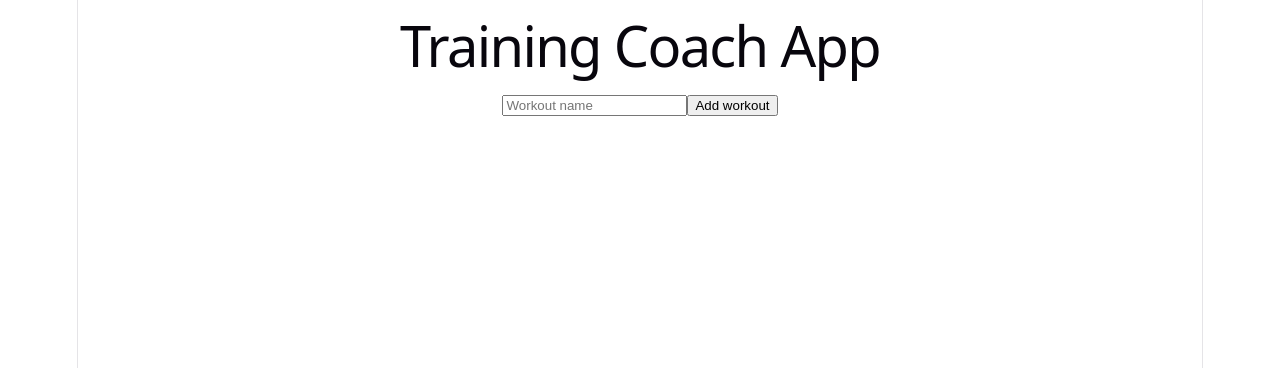
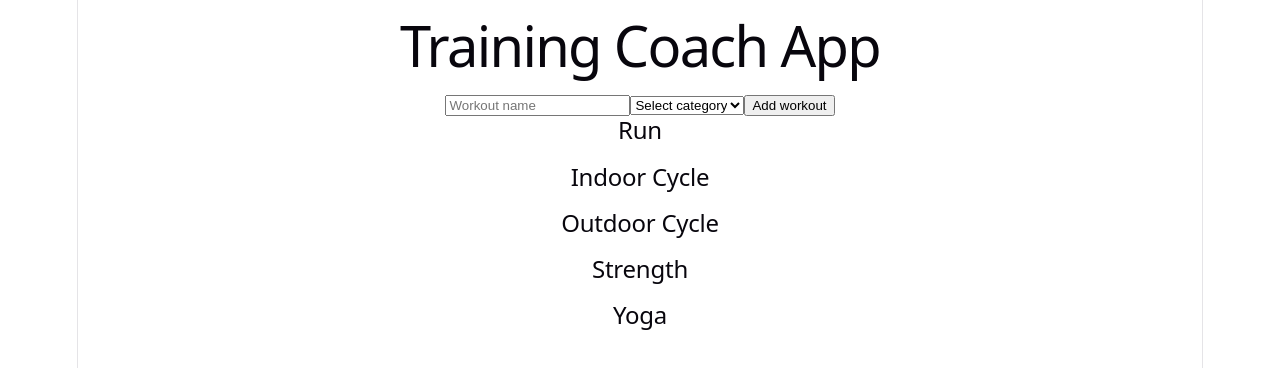
Before and after one commit to msd123msd/Virtual-coach, a React (Vite) app in the folder training-coach-app/: page / in a window 1280 px wide. Shown: the top 368 px of the page. Built offline with nearby package versions, Linux system fonts and the light colour scheme.

Commit message:
Group workouts by category

```diff
--- a/training-coach-app/src/App.jsx
+++ b/training-coach-app/src/App.jsx
@@ -7,6 +7,8 @@ function App() {
     return saved ? JSON.parse(saved) : []
   })
   const [workoutName, setWorkoutName] = useState('')
+  const [workoutCategory, setWorkoutCategory] = useState('')
+
 
   useEffect(() => {
     localStorage.setItem('workouts', JSON.stringify(workouts))
@@ -19,11 +21,13 @@ function App() {
     const newWorkout = {
       id: Date.now(),
       name: workoutName,
-      date: new Date().toLocaleDateString()
+      date: new Date().toLocaleDateString(),
+      category: workoutCategory,
     }
 
     setWorkouts([...workouts, newWorkout])
     setWorkoutName('')
+    setWorkoutCategory('')
   }
 
   function deleteWorkout (id) {
@@ -40,16 +44,82 @@ function App() {
         onChange={(e) => setWorkoutName(e.target.value)}
         placeholder="Workout name"
       />
+
+      <select
+  value={workoutCategory}
+  onChange={(e) => setWorkoutCategory(e.target.value)}
+      >
+  <option value="">Select category</option>
+  <option value="Strength">Strength</option>
+  <option value="Run">Run</option>
+  <option value="Indoor Cycle">Indoor Cycle</option>
+  <option value="Outdoor Cycle">Outdoor Cycle</option>
+  <option value="Yoga">Yoga</option>
+      </select>
+
       <button onClick={addWorkout}>Add workout</button>
 
-      <ul>
-        {workouts.map((workout) => (
-          <li key={workout.id}>
-            {workout.name} — {workout.date}
-            <button onClick={()=> deleteWorkout (workout.id)}> Detele Workout</button>
-          </li>
-        ))}
-      </ul>
+
+
+ <h2>Run</h2>
+<ul>
+  {workouts
+    .filter((workout) => workout.category === "Run")
+    .map((workout) => (
+      <li key={workout.id}>
+        {workout.category} — {workout.name} — {workout.date}
+        <button onClick={() => deleteWorkout(workout.id)}>Delete Workout</button>
+      </li>
+    ))}
+</ul>
+
+ <h2>Indoor Cycle</h2>
+<ul>
+  {workouts
+    .filter((workout) => workout.category === "Indoor Cycle")
+    .map((workout) => (
+      <li key={workout.id}>
+        {workout.category} — {workout.name} — {workout.date}
+        <button onClick={() => deleteWorkout(workout.id)}>Delete Workout</button>
+      </li>
+    ))}
+</ul>
+
+ <h2>Outdoor Cycle</h2>
+<ul>
+  {workouts
+    .filter((workout) => workout.category === "Outdoor Cycle")
+    .map((workout) => (
+      <li key={workout.id}>
+        {workout.category} — {workout.name} — {workout.date}
+        <button onClick={() => deleteWorkout(workout.id)}>Delete Workout</button>
+      </li>
+    ))}
+</ul>
+
+ <h2>Strength</h2>
+<ul>
+  {workouts
+    .filter((workout) => workout.category === "Strength")
+    .map((workout) => (
+      <li key={workout.id}>
+        {workout.category} — {workout.name} — {workout.date}
+        <button onClick={() => deleteWorkout(workout.id)}>Delete Workout</button>
+      </li>
+    ))}
+</ul>
+
+ <h2>Yoga</h2>
+<ul>
+  {workouts
+    .filter((workout) => workout.category === "Yoga")
+    .map((workout) => (
+      <li key={workout.id}>
+        {workout.category} — {workout.name} — {workout.date}
+        <button onClick={() => deleteWorkout(workout.id)}>Delete Workout</button>
+      </li>
+    ))}
+</ul>
     </div>
   )
 }
```
